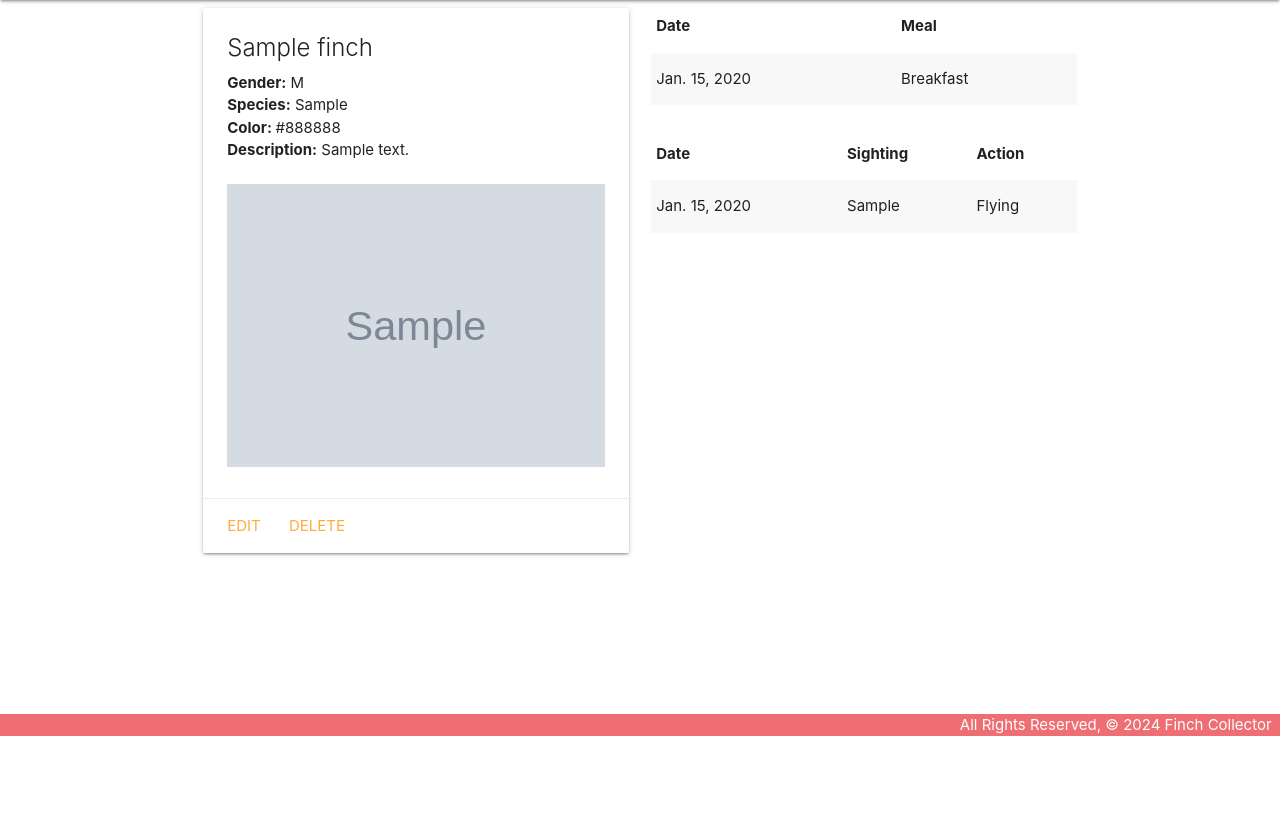
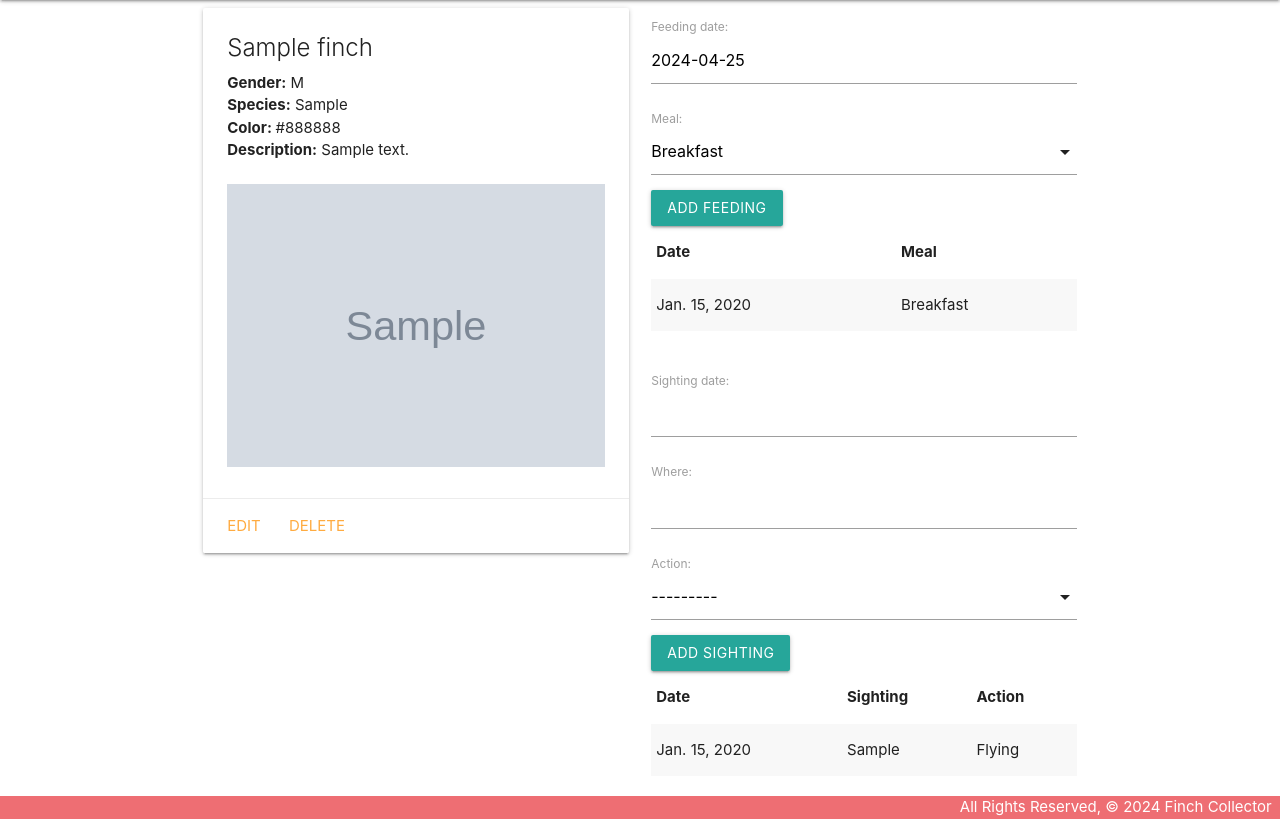
Before and after one commit to jtnguyen45/finchcollector, a Django app: page /finches/1 in a window 1280 px wide. Shown: the part 64-883 px from the top of the page. Before the commit the page ends 800 px from the top, so only its background shows below. Run offline with Django 4.2, Linux system fonts and the light colour scheme; tables that the repository leaves empty hold one stand-in row (values such as "Sample post"); grey boxes marked "Sample" are stand-in pictures.

Commit message:
Add feature to let users add meals and sightings

```diff
--- a/main_app/models.py
+++ b/main_app/models.py
@@ -34,6 +34,9 @@ class Feeding(models.Model):
     def __str__(self):
         return f"{self.get_meal_display()} on {self.date}"
 
+    class Meta:
+        ordering = ['-date']
+
 class Sighting(models.Model):
     ACTIONS = (
         ('F', 'Flying'),
@@ -50,3 +53,6 @@ class Sighting(models.Model):
 
     def __str__(self):
         return f"{self.get_action_display()} at {self.where} on {self.date}"
+
+    class Meta:
+        ordering = ['-date']
--- a/main_app/templates/finches/detail.html
+++ b/main_app/templates/finches/detail.html
@@ -21,6 +21,11 @@
         </div>
     </div>
     <div class="col s6">
+        <form action="{% url 'add_feeding' finch.id %}" method="POST">
+            {% csrf_token %}
+            {{ feeding_form.as_p }}
+            <input type="submit" class="btn" value="Add Feeding">
+        </form>
         <table class="striped">
             <thead>
                 <tr><th>Date</th><th>Meal</th></tr>
@@ -35,6 +40,11 @@
             </tbody>
         </table>
         <br>
+        <form action="{% url 'add_sighting' finch.id %}" method="POST">
+            {% csrf_token %}
+            {{ sighting_form.as_p }}
+            <input type="submit" class="btn" value="Add Sighting">
+        </form>
         <table class="striped">
             <thead>
                 <tr><th>Date</th><th>Sighting</th><th>Action</th></tr>
@@ -52,6 +62,18 @@
     </div>
 </div>
 
+<script>
+    const dateEl = document.getElementById('id_date');
+    M.Datepicker.init(dateEl, {
+        format: 'yyyy-mm-dd',
+        defaultDate: new Date(),
+        setDefaultDate: true,
+        autoClose: true
+    });
 
-
+    const selectMeal = document.getElementById('id_meal');
+    M.FormSelect.init(selectMeal);
+    const selectAction = document.getElementById('id_action');
+    M.FormSelect.init(selectAction);
+</script>
 {% endblock %}
--- a/main_app/views.py
+++ b/main_app/views.py
@@ -17,8 +17,12 @@ def finches_index(request):
 
 def finches_detail(request, finch_id):
     finch = Finch.objects.get(id=finch_id)
+    feeding_form = FeedingForm()
+    sighting_form = SightingForm()
     return render(request, 'finches/detail.html', {
-        'finch' : finch
+        'finch' : finch,
+        'feeding_form': feeding_form,
+        'sighting_form': sighting_form
     })
 
 def add_feeding(request, finch_id):
```
